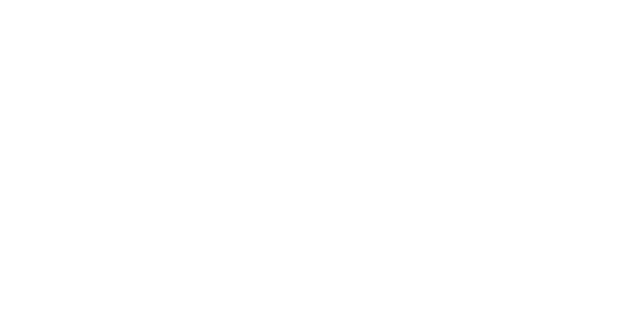
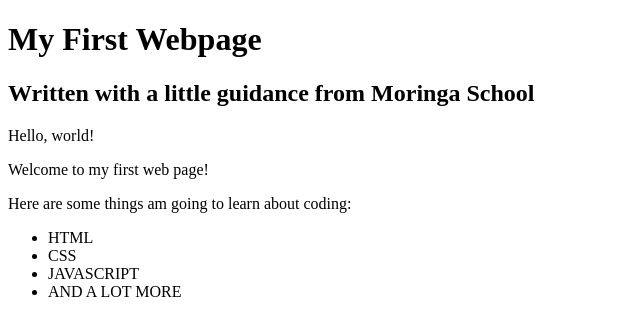
Before and after one commit to Hariettemaina/First-html-and-css-document, a plain HTML site: page index.html in a window 1280 px wide. Shown: the whole page, without its empty margins (0-640 px from the left). Drawn offline with Linux system fonts and the light colour scheme.

Commit message:
listed a few things

```diff
--- a/index.html
+++ b/index.html
@@ -1,11 +1,22 @@
 <!DOCTYPE html>
 <html lang="en">
-    <header>
-        <body>
-            <meta charset="UTF-8">
-            <meta http-equiv="X-UA-Compatible" content="IE=edge">
-            <meta name="viewport" content="width=device-width, initial-scale=1.0">
+    <head>
+        <meta charset="utf=8">
+        <title>My first webpage</title>
+    </head>
+    <body>
+        <h1>My First Webpage</h1>
+    <h2>Written with a little guidance from Moringa School</h2>
 
-        </body>
-    </header>
+    <p>Hello, world!</p>
+    <p>Welcome to my first web page!</p>
+    <p>Here are some things am going to learn about coding:</p>
+        <ul>
+            <li>HTML</li>
+            <li>CSS</li>
+            <li>JAVASCRIPT</li>
+            <li>AND A LOT MORE</li>
+
+        </ul>
+    </body>
 </html>
```
Also changed, not shown: styles.css (added).
